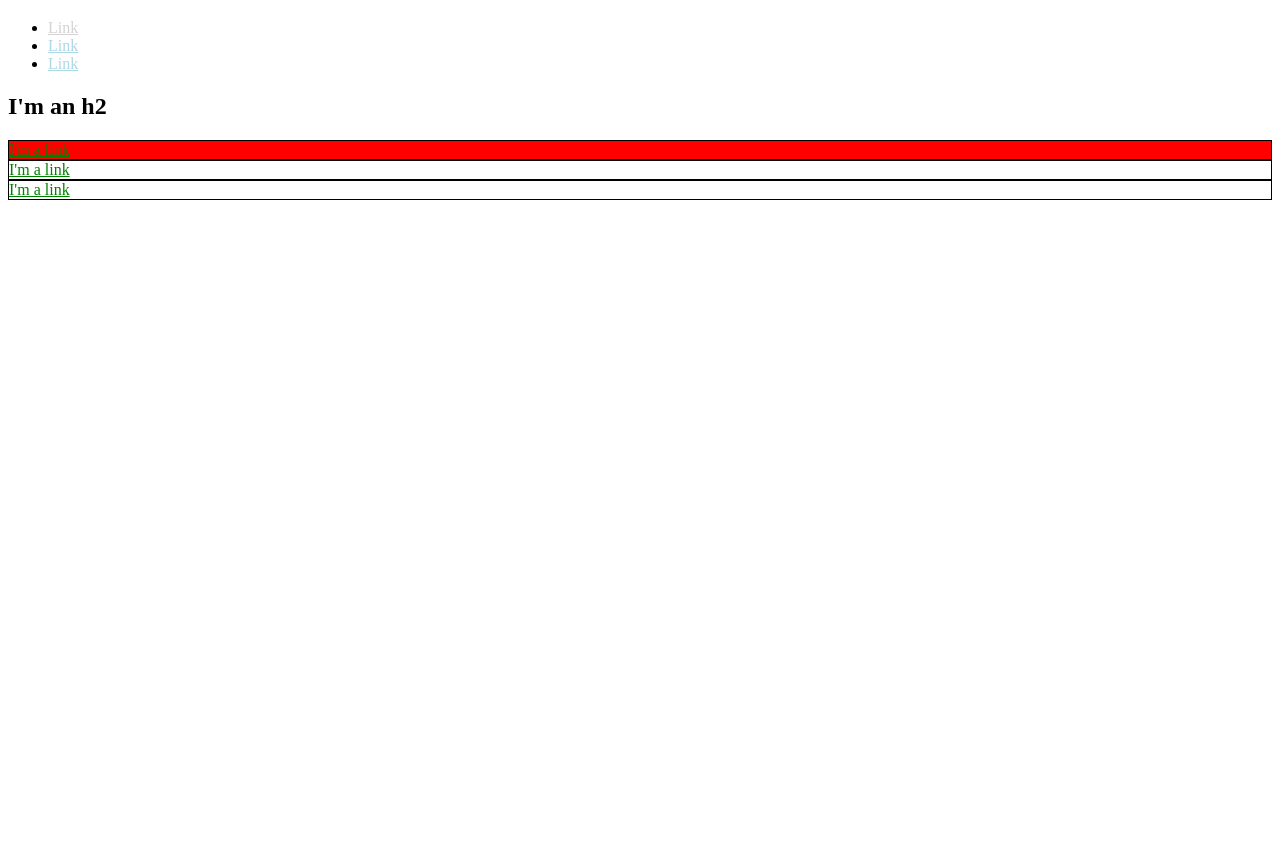
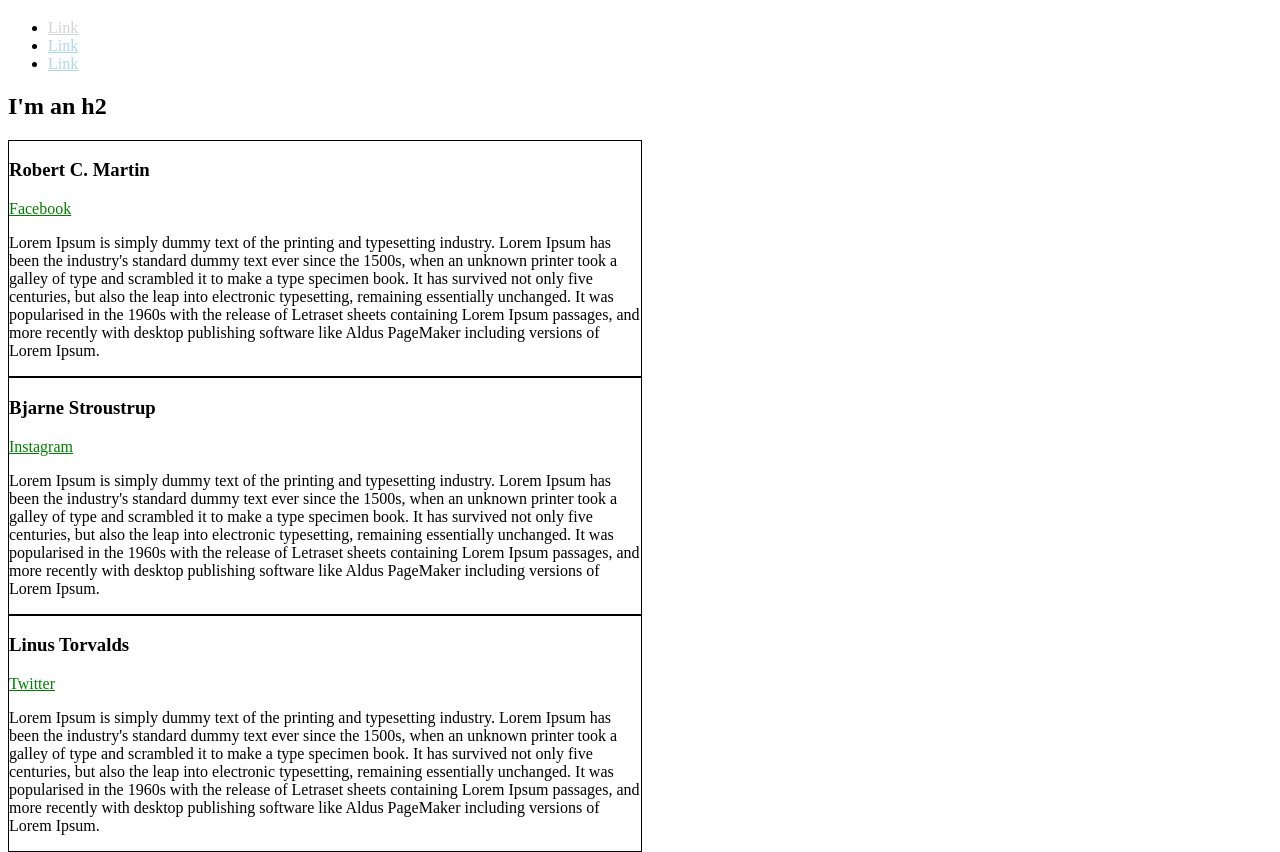
Before and after one commit to Maryangga/learning-css, a plain HTML site: page index.html in a window 1280 px wide. Shown: the part 61-913 px from the top of the page. Before the commit the page ends 800 px from the top, so only its background shows below. Drawn offline with Linux system fonts and the light colour scheme.

Commit message:
Add percentage value

```diff
--- a/index.html
+++ b/index.html
@@ -17,22 +17,27 @@
             color: lightblue;
          }
          #exec-bio {
-            background-color: lightgray;
-         }
-         .bio-box {
-            border: 1px solid #000;
+            background-color: ;
          }
          .bio-box a {
             color: green;
          }
-         #exec-bio.alert {
-            background-color: red;
+         .bio-wrapper {
+
          }
-
-        .alert {
-            background-color: red;
-        }
-
+         .bio-box {
+            border: 1px solid #000;
+            width: 50%;
+         }
+         body {
+            height: 800px
+         }
+         .social-link {
+            background: rgba(150, 150, 150, 0.5);
+            color: blue;
+            height: 36px;
+            display: none;
+         }
     </style>
 </head>
 <body>
@@ -43,14 +48,42 @@
              <li><a href="https://example.com" class="regular-link">Link</a></li>
          </ul>
     <h2>I'm an h2</h2>
+    <div class="bio-wrapper">
         <div id="exec-bio" class="bio-box alert">
-             <a href="https://example.com">I'm a link</a>
+            <h3>Robert C. Martin</h3>
+             <a href="https://example.com">Facebook</a>
+            <div class="bio-copy">
+                <p>
+                    Lorem Ipsum is simply dummy text of the printing and typesetting industry. Lorem Ipsum has been the industry's standard dummy text ever since the 1500s,
+                    when an unknown printer took a galley of type and scrambled it to make a type specimen book. It has survived not only five centuries, but also the leap
+                    into electronic typesetting, remaining essentially unchanged. It was popularised in the 1960s with the release of Letraset sheets containing Lorem Ipsum
+                    passages, and more recently with desktop publishing software like Aldus PageMaker including versions of Lorem Ipsum.
+                </p>
+            </div>
         </div>
         <div class="bio-box">
-            <a href="https://example.com">I'm a link</a>
+            <h3>Bjarne Stroustrup</h3>
+            <a href="https://example.com">Instagram</a>
+            <div class="bio-copy">
+                <p>
+                    Lorem Ipsum is simply dummy text of the printing and typesetting industry. Lorem Ipsum has been the industry's standard dummy text ever since the 1500s,
+                    when an unknown printer took a galley of type and scrambled it to make a type specimen book. It has survived not only five centuries, but also the leap
+                    into electronic typesetting, remaining essentially unchanged. It was popularised in the 1960s with the release of Letraset sheets containing Lorem Ipsum
+                    passages, and more recently with desktop publishing software like Aldus PageMaker including versions of Lorem Ipsum.
+                </p>
+            </div>
         </div>
         <div class="bio-box">
-             <a href="https://example.com">I'm a link</a>
+            <h3>Linus Torvalds</h3>
+            <a href="https://example.com">Twitter</a>
+            <div class="bio-copy">
+                <p>
+                    Lorem Ipsum is simply dummy text of the printing and typesetting industry. Lorem Ipsum has been the industry's standard dummy text ever since the 1500s,
+                    when an unknown printer took a galley of type and scrambled it to make a type specimen book. It has survived not only five centuries, but also the leap
+                    into electronic typesetting, remaining essentially unchanged. It was popularised in the 1960s with the release of Letraset sheets containing Lorem Ipsum
+                    passages, and more recently with desktop publishing software like Aldus PageMaker including versions of Lorem Ipsum.
+                </p>
+            </div>
         </div>
 </body>
 </html>
```
